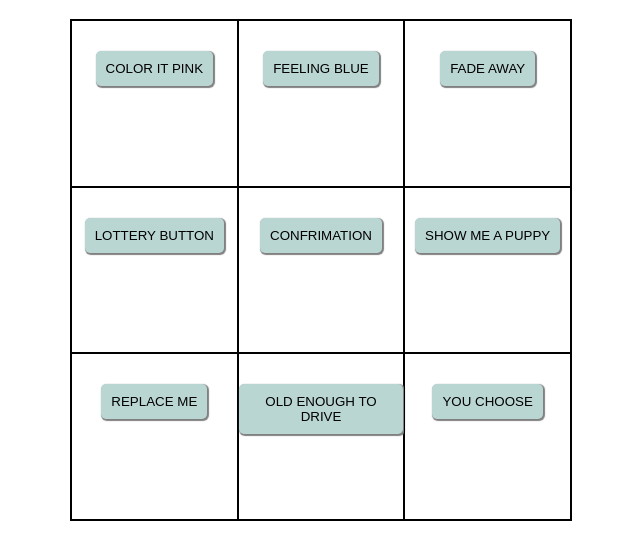
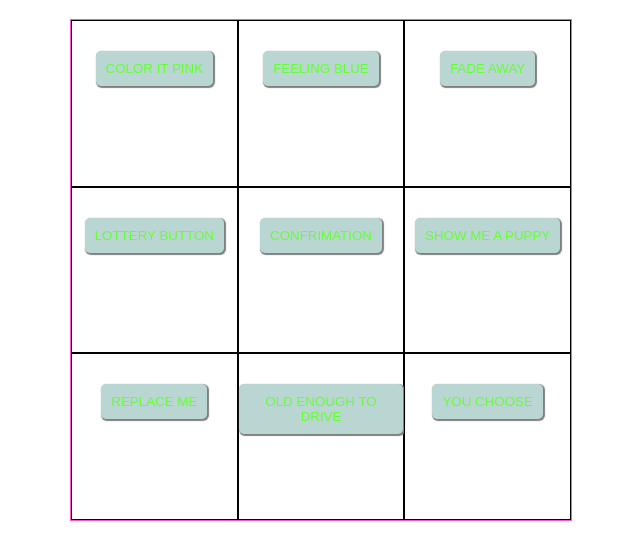
Before and after one commit to willow-the/wednesday-PM, a plain HTML site: page index.html in a window 1280 px wide. Both pictures are taken after a click on the button "COLOR IT PINK". Shown: the part 61-620 px from the top of the page, without its empty margins (319-959 px from the left). Drawn offline with nearby package versions, Linux system fonts and the light colour scheme.

Commit message:
pink / blue buttons

```diff
--- a/script.js
+++ b/script.js
@@ -1,4 +1,21 @@
 $(document).ready(function() {
 // your javascript and jQuery code goes below
 
+  $("#blue").click (function blu(){
+    $("#container").css("background-color", "#52FFF7")
+  })
+
+  $("#pink").click(  function pnk(){
+    $("#container").css("border-color", "#FF52CD")
+    $("#container").css("border-spacing","20px")
+  })
+
+
+
+
+
+
+
+
+
 })
--- a/style.css
+++ b/style.css
@@ -27,3 +27,9 @@ button:hover {
 h1{
   text-align: center;
 }
+button{
+  color:#64FF33;
+}
+button:hover{
+ background-color: #64FF33;
+}
```
